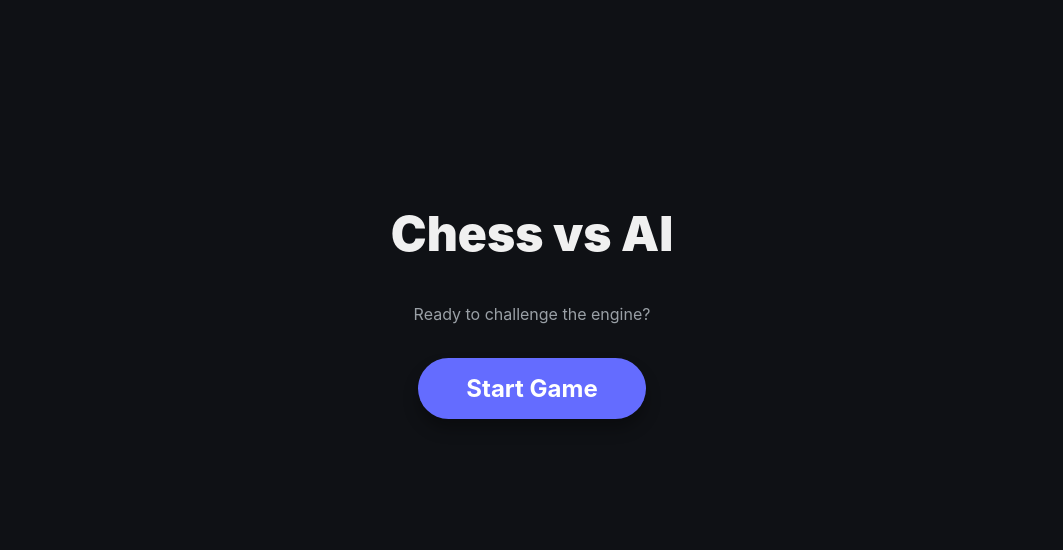
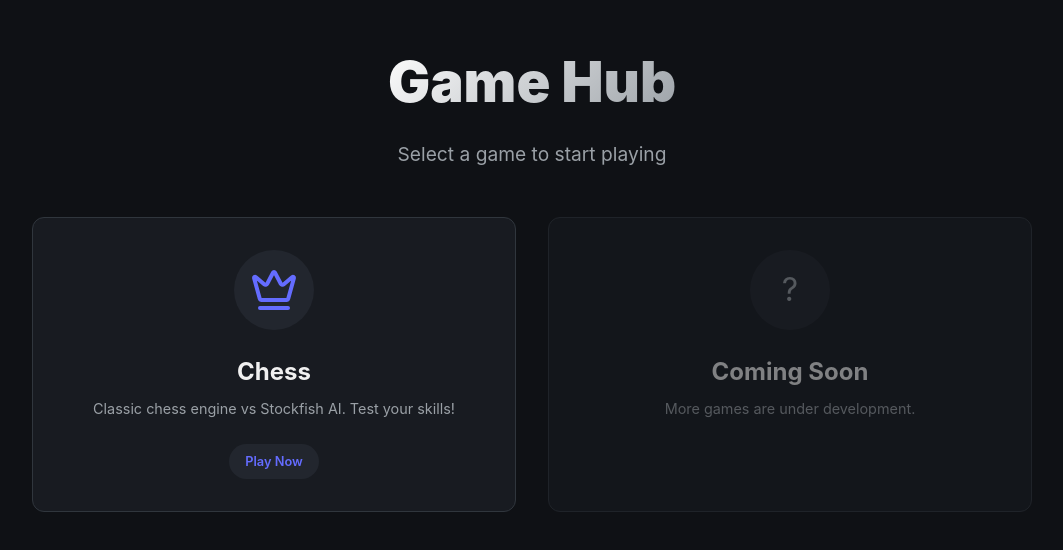
Before and after one commit to pablodelgadom/Ajedrez, a React (Vite) app: page / in a window 1280 px wide. Shown: the part 124-674 px from the top of the page, without its empty margins (108-1171 px from the left). Built offline with nearby package versions, Linux system fonts and the light colour scheme; no server answers.

Commit message:
AddGameMenu

```diff
--- a/src/App.tsx
+++ b/src/App.tsx
@@ -1,6 +1,10 @@
+import React, { useState } from 'react';
 import { ChessGame } from './games/chess/ChessGame';
+import { Home } from './pages/Home';
 
 function App() {
+  const [currentScreen, setCurrentScreen] = useState<'home' | 'chess'>('home');
+
   return (
     <div style={{
       display: 'flex',
@@ -8,9 +12,10 @@ function App() {
       alignItems: 'start',
       minHeight: '100%',
       width: '100%',
-      paddingTop: '2rem'
+      paddingTop: currentScreen === 'chess' ? '2rem' : '0'
     }}>
-      <ChessGame />
+      {currentScreen === 'home' && <Home onSelectGame={(game) => setCurrentScreen(game as 'chess')} />}
+      {currentScreen === 'chess' && <ChessGame onBack={() => setCurrentScreen('home')} />}
     </div>
   );
 }
--- a/src/games/chess/ChessGame.tsx
+++ b/src/games/chess/ChessGame.tsx
@@ -2,7 +2,11 @@ import React, { useState } from 'react';
 import { useChessGame } from './logic/useChessGame';
 import { Chessboard } from './components/Chessboard';
 
-export const ChessGame: React.FC = () => {
+interface ChessGameProps {
+    onBack: () => void;
+}
+
+export const ChessGame: React.FC<ChessGameProps> = ({ onBack }) => {
     const [playerColor, setPlayerColor] = useState<'w' | 'b'>('w');
     const [difficulty, setDifficulty] = useState(10);
 
@@ -68,7 +72,23 @@ export const ChessGame: React.FC = () => {
         <div style={{ width: '100%', padding: '1rem', display: 'flex', flexDirection: 'column', gap: '1rem', alignItems: 'center' }}>
 
             <div style={{ display: 'flex', justifyContent: 'space-between', width: '100%', maxWidth: '600px', alignItems: 'center', marginBottom: '1rem' }}>
-                <h2 style={{ fontSize: '1.5rem', fontWeight: 'bold' }}>Chess vs AI</h2>
+                <div style={{ display: 'flex', alignItems: 'center', gap: '1rem' }}>
+                    <button
+                        onClick={onBack}
+                        style={{
+                            padding: '0.5rem',
+                            display: 'flex',
+                            alignItems: 'center',
+                            justifyContent: 'center',
+                            cursor: 'pointer',
+                            color: 'var(--color-text-secondary)',
+                        }}
+                        title="Back to Menu"
+                    >
+                        ←
+                    </button>
+                    <h2 style={{ fontSize: '1.5rem', fontWeight: 'bold' }}>Chess vs AI</h2>
+                </div>
                 <div style={{ display: 'flex', gap: '1rem' }}>
                     <button
                         onClick={handleRestart}
--- /dev/null
+++ b/src/pages/Home.tsx
@@ -0,0 +1,140 @@
+import React from 'react';
+import { Crown } from 'lucide-react';
+
+interface HomeProps {
+    onSelectGame: (game: string) => void;
+}
+
+export const Home: React.FC<HomeProps> = ({ onSelectGame }) => {
+    return (
+        <div style={{
+            height: '100%',
+            width: '100%',
+            display: 'flex',
+            flexDirection: 'column',
+            alignItems: 'center',
+            justifyContent: 'center',
+            padding: '2rem',
+            gap: '3rem'
+        }}>
+            <div style={{ textAlign: 'center' }}>
+                <h1 style={{
+                    fontSize: '3.5rem',
+                    fontWeight: 900,
+                    marginBottom: '1rem',
+                    background: 'linear-gradient(135deg, #fff 0%, #9aa0a6 100%)',
+                    WebkitBackgroundClip: 'text',
+                    WebkitTextFillColor: 'transparent',
+                }}>
+                    Game Hub
+                </h1>
+                <p style={{ color: 'var(--color-text-secondary)', fontSize: '1.2rem' }}>
+                    Select a game to start playing
+                </p>
+            </div>
+
+            <div style={{
+                display: 'grid',
+                gridTemplateColumns: 'repeat(auto-fit, minmax(280px, 1fr))',
+                gap: '2rem',
+                maxWidth: '1000px',
+                width: '100%'
+            }}>
+                {/* Chess Card */}
+                <div
+                    onClick={() => onSelectGame('chess')}
+                    style={{
+                        backgroundColor: 'var(--color-bg-secondary)',
+                        borderRadius: 'var(--radius-lg)',
+                        padding: '2rem',
+                        cursor: 'pointer',
+                        border: '1px solid var(--border-color)',
+                        transition: 'all 0.3s ease',
+                        display: 'flex',
+                        flexDirection: 'column',
+                        alignItems: 'center',
+                        gap: '1.5rem',
+                        position: 'relative',
+                        overflow: 'hidden'
+                    }}
+                    onMouseOver={(e) => {
+                        e.currentTarget.style.transform = 'translateY(-5px)';
+                        e.currentTarget.style.borderColor = 'var(--color-accent-primary)';
+                        e.currentTarget.style.boxShadow = 'var(--shadow-lg)';
+                    }}
+                    onMouseOut={(e) => {
+                        e.currentTarget.style.transform = 'translateY(0)';
+                        e.currentTarget.style.borderColor = 'var(--border-color)';
+                        e.currentTarget.style.boxShadow = 'none';
+                    }}
+                >
+                    <div style={{
+                        width: '80px',
+                        height: '80px',
+                        borderRadius: '50%',
+                        backgroundColor: 'var(--color-bg-tertiary)',
+                        display: 'flex',
+                        alignItems: 'center',
+                        justifyContent: 'center',
+                        color: 'var(--color-accent-primary)'
+                    }}>
+                        <Crown size={48} />
+                    </div>
+
+                    <div style={{ textAlign: 'center' }}>
+                        <h3 style={{ fontSize: '1.5rem', fontWeight: 'bold', marginBottom: '0.5rem' }}>Chess</h3>
+                        <p style={{ color: 'var(--color-text-secondary)', fontSize: '0.9rem' }}>
+                            Classic chess engine vs Stockfish AI. Test your skills!
+                        </p>
+                    </div>
+
+                    <div style={{
+                        marginTop: 'auto',
+                        padding: '0.5rem 1rem',
+                        borderRadius: 'var(--radius-full)',
+                        backgroundColor: 'var(--color-bg-tertiary)',
+                        fontSize: '0.8rem',
+                        fontWeight: 600,
+                        color: 'var(--color-accent-primary)'
+                    }}>
+                        Play Now
+                    </div>
+                </div>
+
+                {/* Placeholder for future games */}
+                <div style={{
+                    backgroundColor: 'var(--color-bg-secondary)',
+                    borderRadius: 'var(--radius-lg)',
+                    padding: '2rem',
+                    border: '1px solid var(--border-color)',
+                    display: 'flex',
+                    flexDirection: 'column',
+                    alignItems: 'center',
+                    gap: '1.5rem',
+                    opacity: 0.5,
+                    cursor: 'not-allowed'
+                }}>
+                    <div style={{
+                        width: '80px',
+                        height: '80px',
+                        borderRadius: '50%',
+                        backgroundColor: 'var(--color-bg-tertiary)',
+                        display: 'flex',
+                        alignItems: 'center',
+                        justifyContent: 'center',
+                        color: 'var(--color-text-secondary)'
+                    }}>
+                        <span style={{ fontSize: '2rem' }}>?</span>
+                    </div>
+                    <div style={{ textAlign: 'center' }}>
+                        <h3 style={{ fontSize: '1.5rem', fontWeight: 'bold', marginBottom: '0.5rem' }}>Coming Soon</h3>
+                        <p style={{ color: 'var(--color-text-secondary)', fontSize: '0.9rem' }}>
+                            More games are under development.
+                        </p>
+                    </div>
+                </div>
+
+            </div>
+        </div>
+    );
+};
```
